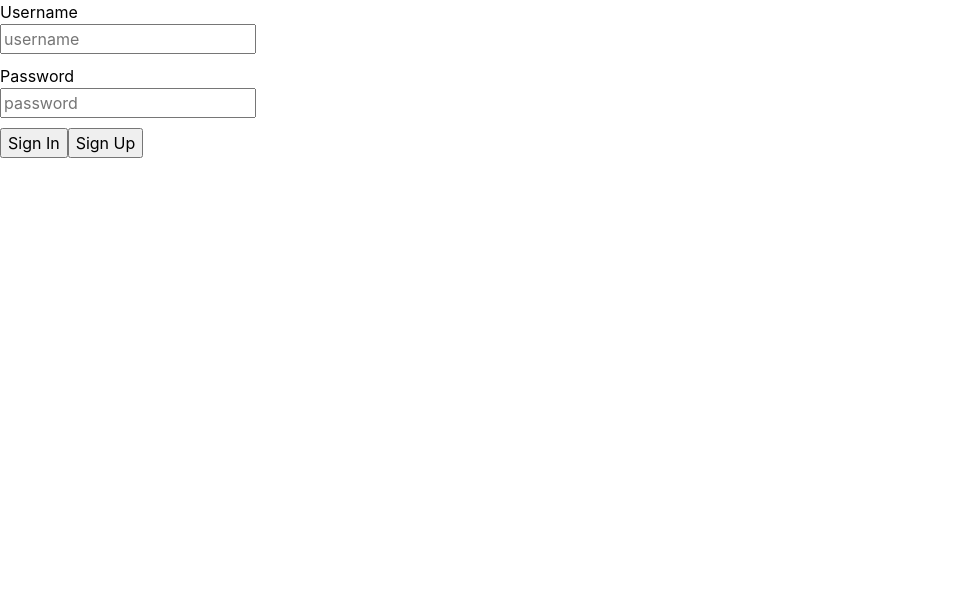
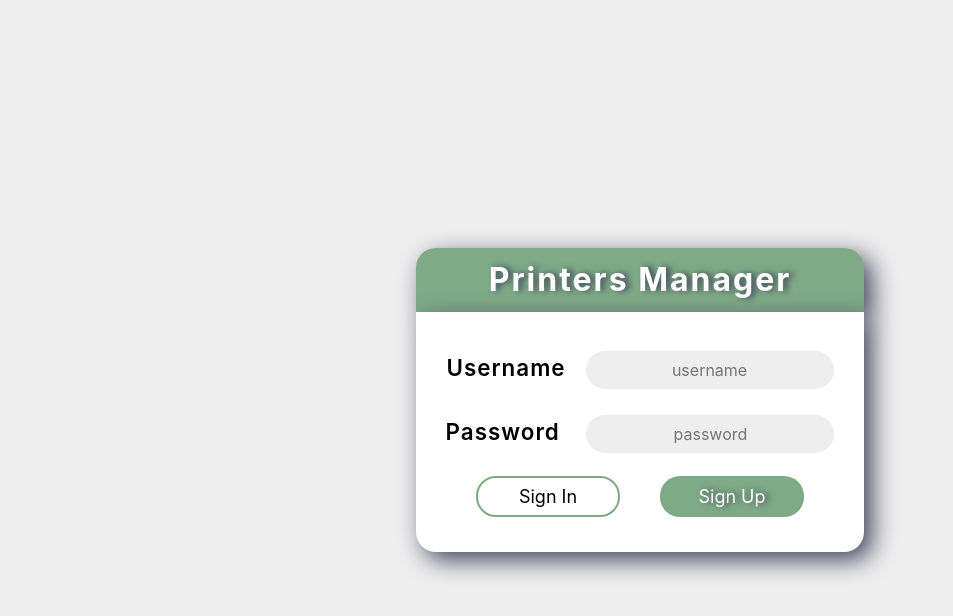
Before and after one commit to JanekZ95/PrintersManager, a React (Create React App) app in the folder printers-ui/: page /login in a window 1280 px wide. Shown: the top 616 px of the page, without its empty margins (0-953 px from the left). Built offline with nearby package versions, Linux system fonts and the light colour scheme; no server answers.

Commit message:
Improve login view design

```diff
--- a/printers-ui/src/_components/Nav.jsx
+++ b/printers-ui/src/_components/Nav.jsx
@@ -5,14 +5,36 @@ import { authActions } from "_store/users.slice";
 import styled from "styled-components";
 
 const NavContainer = styled.nav`
-  position: absolute;
-  height: 45px;
+	justify-content: space-between;
+	height: 3em;
 	width: 100vw;
 	padding: 5px;
-  background-color: black;
+	background: #7eaa86;
 	grid-column: 1 / 3;
 	display: flex;
 	gap: 5px;
+`;
+
+const H3 = styled.text`
+	margin-left: 10em;
+	text-decoration: none;
+`;
+
+const Button = styled.button`
+border: 2px solid #7eaa86;
+width: 8em;
+font-size: 18px;
+background: #fff;
+border-radius: 20px;
+cursor: pointer;
+margin-right: 10em;
+&:hover {
+  border: 2px solid #7eaa86;
+  background: #d6e7d9;
+  color: black;
+  text-shadow: none;
+  transition-timing-function: ease-in-out;
+  transition: 0.3s;
 `;
 
 export const Nav = () => {
@@ -24,8 +46,10 @@ export const Nav = () => {
 
 	return (
 		<NavContainer>
-      <NavLink to="/">Home</NavLink>
-      <button onClick={handleLogout}>Logout</button>
+			<NavLink to="/">
+				<H3>Home</H3>
+			</NavLink>
+			<Button onClick={handleLogout}>Logout</Button>
 		</NavContainer>
 	);
 };
--- a/printers-ui/src/_components/PrinterDetails.jsx
+++ b/printers-ui/src/_components/PrinterDetails.jsx
@@ -4,7 +4,7 @@ import styled from "styled-components";
 import { printersActions } from "_store/printers.slice";
 import { Popup } from "./common/Popup";
 
-const FormContainer = styled.form`
+const FormsContainer = styled.form`
   display: flex;
   flex-direction: column;
   gap: 5px;
@@ -53,7 +53,7 @@ export const PrinterDetails = ({ printerDetails, create }) => {
 
   return (
     <Popup>
-      <FormContainer onSubmit={handleSubmit}>
+      <FormsContainer onSubmit={handleSubmit}>
         <label htmlFor="modelName">Model</label>
         <input
           type="text"
@@ -91,7 +91,7 @@ export const PrinterDetails = ({ printerDetails, create }) => {
         <button type="submit">Submit</button>
         {!create && <button onClick={handleDelete}>Delete</button>}
         <button onClick={handleClose}>Close</button>
-      </FormContainer>
+      </FormsContainer>
     </Popup>
   );
 };
--- a/printers-ui/src/_components/PrinterListItem.jsx
+++ b/printers-ui/src/_components/PrinterListItem.jsx
@@ -4,10 +4,22 @@ import { printersActions } from "_store/printers.slice";
 
 const PrinterContainer = styled.div`
 	border: 1px solid black;
+	border-radius: 5px;
 	display: flex;
 	justify-content: space-between;
-  padding: 5px;
+	padding: 5px 10px;
+	margin-bottom: 4px;
 	cursor: pointer;
+	-webkit-box-shadow: 8px 7px 21px -15px rgba(66, 68, 90, 1);
+	-moz-box-shadow: 8px 7px 21px -15px rgba(66, 68, 90, 1);
+	box-shadow: 8px 7px 21px -15px rgba(66, 68, 90, 1);
+  &:hover {
+    border: 1px solid black;
+    background: #d6e7d9;
+    color: black;
+    text-shadow: none;
+    transition-timing-function: ease-in-out;
+	  transition: 0.3s;
 `;
 
 export const PrinterListItem = ({ printer }) => {
--- a/printers-ui/src/_components/PrintersList.jsx
+++ b/printers-ui/src/_components/PrintersList.jsx
@@ -6,13 +6,34 @@ import { PrinterListItem } from "./PrinterListItem";
 const PrintersListContainer = styled.div`
   display: flex;
   flex-direction: column;
-  gap: 3px;
+  gap: 7px;
+  width: 33em;
+  margin 0 auto;
+  font-size: 18px;
+  cursor: pointer;
 `;
 
 const AddButton = styled.button`
   padding: 5px;
-  border: 1px solid black;
+  border: none;
   cursor: pointer;
+  width: 33em;
+  margin 0 auto;
+  border: none;
+	font-size: 18px;
+	background: #7eaa86;
+	border-radius: 5px;
+	cursor: pointer;
+	color: #fff;
+	transition: 0.3s;
+	text-shadow: 4px 0px 6px rgba(66, 68, 90, 1);
+	&:hover {
+		border: none;
+		background: #9ec9a6;
+		color: #fff;
+		text-shadow: 4px 0px 6px rgba(66, 68, 90, 1);
+		transition-timing-function: ease-in-out;
+		transition: 0.3s;
 `;
 
 export const PrintersList = ({ printers }) => {
--- a/printers-ui/src/_components/PrintersPageNav.jsx
+++ b/printers-ui/src/_components/PrintersPageNav.jsx
@@ -6,10 +6,32 @@ const PageNavContainer = styled.div`
 	display: flex;
 	justify-content: center;
 	padding: 5px;
-  border: 1px solid black;
+  font-size: 15px;
+  margin: 0 auto;
 	align-self: flex-start;
-  gap: 5px;
+	gap: 10px;
 `;
+
+const Button = styled.button`
+border: none;
+width: 5em;
+font-size: 15px;
+background: #7eaa86;
+border-radius: 20px;
+padding: 5px 20px;
+cursor: pointer;
+color: #fff;
+transition: 0.3s;
+text-shadow: 4px 0px 6px rgba(66, 68, 90, 1);
+&:hover {
+  border: 0px solid #9ec9a6;
+  background: #9ec9a6;
+  color: #fff;
+  text-shadow: 4px 0px 6px rgba(66, 68, 90, 1);
+  transition-timing-function: ease-in-out;
+  transition: 0.3s;
+`;
+
 
 export const PrintersPageNav = ({ currentPage, totalPages }) => {
 	const dispatch = useDispatch();
@@ -26,12 +48,12 @@ export const PrintersPageNav = ({ currentPage, totalPages }) => {
 
 	return (
 		<PageNavContainer>
-      {currentPage > 1 && <button onClick={handlePrevButtonClick}>PREV</button>}
+			{currentPage > 1 && <Button onClick={handlePrevButtonClick}>PREV</Button>}
 			<p>
 				{currentPage} / {totalPages}
 			</p>
 			{currentPage < totalPages && (
-        <button onClick={handleNextButtonClick}>NEXT</button>
+				<Button onClick={handleNextButtonClick}>NEXT</Button>
 			)}
 		</PageNavContainer>
 	);
--- a/printers-ui/src/_components/SearchBox.jsx
+++ b/printers-ui/src/_components/SearchBox.jsx
@@ -1,5 +1,22 @@
 import { useDispatch } from "react-redux";
 import { printersActions } from "_store/printers.slice";
+import styled from "styled-components";
+
+const Input = styled.input`
+	display: flex;
+	margin: 2em auto;
+	text-align: center;
+	border-radius: 20px;
+	border: none;
+	-webkit-box-shadow: 8px 8px 24px 0px rgba(66, 68, 90, 1);
+	-moz-box-shadow: 8px 8px 24px 0px rgba(66, 68, 90, 1);
+	box-shadow: 8px 8px 24px 0px rgba(66, 68, 90, 1);
+	padding: 10px 0;
+	outline-style: none;
+	background: #eeeeee;
+	width: 20em;
+	font-size: 20px;
+`;
 
 export const SearchBox = ({ searchQuery }) => {
 	const dispatch = useDispatch();
@@ -10,7 +27,7 @@ export const SearchBox = ({ searchQuery }) => {
 	};
 
 	return (
-    <input
+		<Input
 			type="text"
 			placeholder="search"
 			value={searchQuery}
--- a/printers-ui/src/_components/common/Popup.jsx
+++ b/printers-ui/src/_components/common/Popup.jsx
@@ -16,6 +16,7 @@ const PopupContainer = styled.div`
 	border: 1px solid black;
 	background-color: white;
 	padding: 10px;
+	width: 20em;
 `;
 
 export const Popup = ({ children }) => {
--- a/printers-ui/src/_pages/home/Home.jsx
+++ b/printers-ui/src/_pages/home/Home.jsx
@@ -16,6 +16,7 @@ const HomeContainer = styled.div`
   justify-content: center;
   gap: 10px;
   padding: 10px;
+
 `;
 
 export const Home = () => {
--- a/printers-ui/src/_pages/login/Login.jsx
+++ b/printers-ui/src/_pages/login/Login.jsx
@@ -4,10 +4,117 @@ import styled from "styled-components";
 import { history } from "_helpers/history";
 import { authActions } from "_store/users.slice";
 
+const StyleContainer = styled.form`
+	display: flex;
+	flex-direction: column;
+	width: 100vw;
+	height: 100vh;
+	justify-content: center;
+	background: #eeeeee;
+`;
+
 const FormContainer = styled.form`
 	display: flex;
 	flex-direction: column;
 	gap: 10px;
+	height: 15em;
+	align-items: center;
+	justify-content: center;
+	width: 28em;
+	position: relative;
+	margin: 0 auto;
+	border-radius: 0px 0px 20px 20px;
+	background: #fff;
+	-webkit-box-shadow: 8px 8px 24px 0px rgba(66, 68, 90, 1);
+	-moz-box-shadow: 8px 8px 24px 0px rgba(66, 68, 90, 1);
+	box-shadow: 8px 8px 24px 0px rgba(66, 68, 90, 1);
+`;
+
+const TopDiv = styled.form`
+	display: flex;
+	width: 28em;
+	height: 4em;
+	margin: 0 auto;
+	text-align: center;
+	align-items: center;
+	justify-content: center;
+	border-radius: 20px 20px 0px 0px;
+	background: #7eaa86;
+	-webkit-box-shadow: 8px 8px 24px 0px rgba(66, 68, 90, 1);
+	-moz-box-shadow: 8px 8px 24px 0px rgba(66, 68, 90, 1);
+	box-shadow: 8px 8px 24px 0px rgba(66, 68, 90, 1);
+`;
+
+const H2 = styled.h2`
+	font-size: 2em;
+	letter-spacing: 2px;
+	color: #fff;
+	text-shadow: 4px 0px 6px rgba(66, 68, 90, 1);
+`;
+
+const Label = styled.label`
+	font-size: 1.4em;
+	font-weight: 600;
+	letter-spacing: 1px;
+	padding-right: 20px;
+	float: left;
+`;
+
+const Input = styled.input`
+	text-align: center;
+	border-radius: 20px;
+	border: none;
+	padding: 7px 0;
+	outline-style: none;
+	background: #eeeeee;
+`;
+
+const Div = styled.div`
+	margin: 0.5em;
+`;
+
+const ButtonDiv = styled.div`
+	display: flex;
+	gap: 2.5em;
+	margin: 0.3em;
+`;
+
+const Button = styled.button`
+	border: 2px solid #7eaa86;
+	width: 8em;
+	font-size: 18px;
+	background: #fff;
+	border-radius: 20px;
+	padding: 5px 20px;
+	cursor: pointer;
+  &:hover {
+    border: 2px solid #9ec9a6;
+    background: #9ec9a6;
+    color: black;
+    text-shadow: none;
+    transition-timing-function: ease-in-out;
+	transition: 0.3s;
+`;
+
+const Button1 = styled.button`
+	border: none;
+	width: 8em;
+	font-size: 18px;
+	background: #7eaa86;
+	border-radius: 20px;
+	padding: 5px 20px;
+	cursor: pointer;
+	color: #fff;
+	transition: 0.3s;
+	text-shadow: 4px 0px 6px rgba(66, 68, 90, 1);
+	&:hover {
+		border: 1px solid #9ec9a6;
+		background: #9ec9a6;
+		color: #fff;
+		text-shadow: 4px 0px 6px rgba(66, 68, 90, 1);
+		transition-timing-function: ease-in-out;
+		transition: 0.3s;
+	}
 `;
 
 const ErrorMessage = styled.p`
@@ -38,35 +145,40 @@ export const Login = () => {
 	};
 
 	return (
+		<StyleContainer>
+			<TopDiv>
+				<H2>Printers Manager</H2>
+			</TopDiv>
 			<FormContainer>
-      <div>
-        <label htmlFor="username">Username</label>
-        <input
+				<Div>
+					<Label htmlFor="username">Username</Label>
+					<Input
 						name="username"
 						type="text"
 						placeholder="username"
 						value={username}
 						onChange={(e) => setUsername(e.target.value)}
 					/>
-      </div>
-      <div>
-        <label htmlFor="password">Password</label>
-        <input
+				</Div>
+				<Div>
+					<Label htmlFor="password">Password&nbsp;</Label>
+					<Input
 						type="password"
 						value={password}
 						onChange={(e) => setPassword(e.target.value)}
 						placeholder="password"
 					/>
-      </div>
-      <div>
-        <button type="submit" onClick={handleSignInButtonClick}>
+				</Div>
+				<ButtonDiv>
+					<Button type="submit" onClick={handleSignInButtonClick}>
 						Sign In
-        </button>
-        <button type="submit" onClick={handleSignUpButtonClick}>
+					</Button>
+					<Button1 type="submit" onClick={handleSignUpButtonClick}>
 						Sign Up
-        </button>
-      </div>
+					</Button1>
+				</ButtonDiv>
 				{error && <ErrorMessage>{error}</ErrorMessage>}
 			</FormContainer>
+		</StyleContainer>
 	);
 };
--- a/printers-ui/src/index.css
+++ b/printers-ui/src/index.css
@@ -27,6 +27,7 @@ body {
 html,
 body {
   height: 100%;
+  width: 100%;
 }
 /*
   Typographic tweaks!
```
Also changed, not shown: 2 other files (tests, documents, lock files or other folders). Lines whose indentation alone changed are shown as unchanged.
